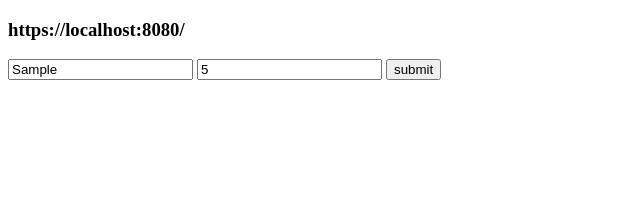
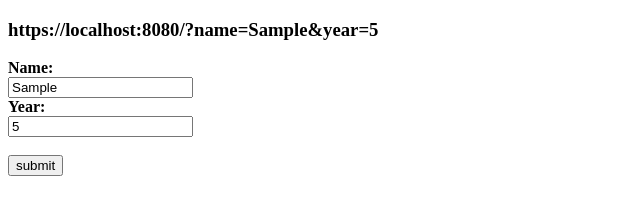
Before and after one commit to acciojob/sharable-urls-TheNew-WebDeveloper, a website: page main.html in a window 1280 px wide. Both pictures are taken after typing "Sample", "5" into the empty fields and a click on the button "submit". Shown: the whole page, without its empty margins (0-640 px from the left). Drawn offline with Linux system fonts and the light colour scheme.

Commit message:
created a submission

```diff
--- a/main.html
+++ b/main.html
@@ -3,11 +3,17 @@
   <body>
     <script type="text/javascript" src="./script.js">
 </script>
-	  <h3 id="url"></h3>
+	 <h3 id="url"></h3>
 	  <form>
-		  <input type="text" id="name" name="name">
-		  <input type="number" id="year" name="year">
-		  <input type="button" value="submit" id="button" onclick="fun()">
+        <label for="name"><b>Name:</b></label>
+        <br>
+		<input type="text" id="name" name="name">
+        <br>
+        <label for="year"><b>Year:</b></label>
+        <br>
+		<input type="number" id="year" name="year">
+        <br><br>
+		<input type="button" value="submit" id="button" onclick="fun()">
 	  </form>
   </body>
 
--- a/script.js
+++ b/script.js
@@ -1,5 +1,14 @@
 // your code here
 function fun()
 {
-	document.getElementById("url").innerHTML=`https://localhost:8080/`
+	var name=document.getElementById("name").value;
+	var year=document.getElementById("year").value;
+    if(name != "" && year != "")
+	    document.getElementById("url").innerHTML=`https://localhost:8080/?name=${name}&year=${year}`
+    else if(name != "")
+	    document.getElementById("url").innerHTML=`https://localhost:8080/?name=${name}`
+    else if(year != "")
+	    document.getElementById("url").innerHTML=`https://localhost:8080/?year=${year}`
+    else
+        document.getElementById("url").innerHTML=`https://localhost:8080/`
 }
```
